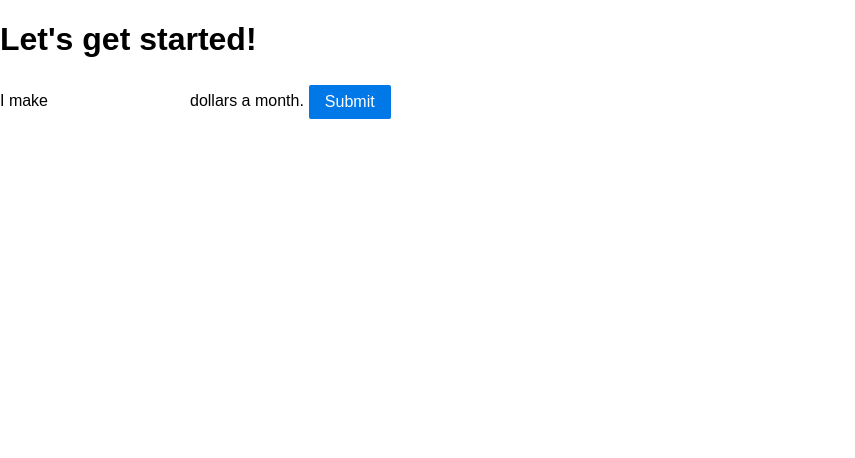
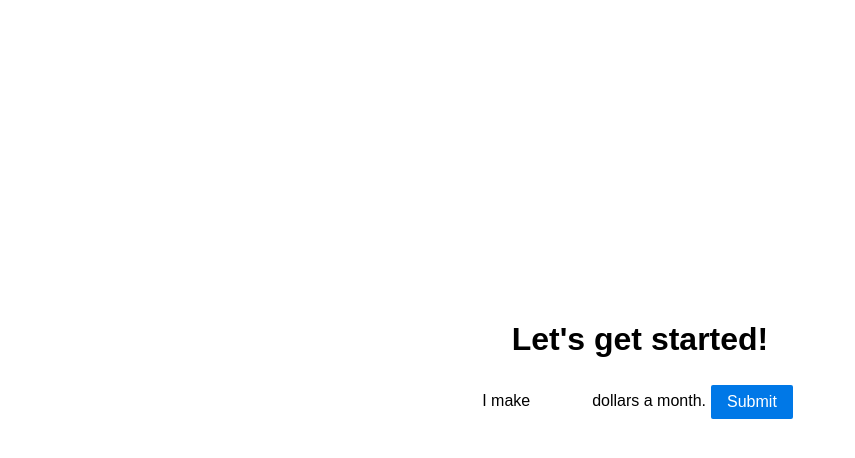
Before and after one commit to thinkful-ei18/adrian-budget-app, a React (Create React App) app: page /onboarding-income in a window 1280 px wide. Shown: the top 458 px of the page, without its empty margins (0-855 px from the left). Built offline with nearby package versions, Linux system fonts and the light colour scheme; no server answers.

Commit message:
finalize css for income onboarding

```diff
--- a/src/components/income.css
+++ b/src/components/income.css
@@ -1,15 +1,18 @@
-budget-income {
-  width: 50%;
-  height: 100px;
+.budget-income {
+  width: 25%;
+  height: 25%;
+  text-align: center;
+
   position: absolute;
   top:0;
   bottom: 0;
   left: 0;
   right: 0;
+
   margin: auto;
 }
 
-budget-income > p, input, button {
+.budget-income > p, input, button {
   margin: 5px;
 }
 
@@ -26,7 +29,7 @@ input[type="number"]
   background: transparent;
   border: none;
   text-align: center;
-  width: 10%;
+  width: 15%;
 }
 
 button {
--- a/src/components/income.js
+++ b/src/components/income.js
@@ -18,7 +18,7 @@ return (
     <main className="budget-income">
       <h1>Let's get started!</h1>
         <form onSubmit={this.props.handleSubmit(value => this.onSubmit(value))}>
-        <p>I make</p>
+        <p>I make
           <Field
             name="monthlyIncome"
             label="Monthly Income"
@@ -26,7 +26,7 @@ return (
             component="input"
             validate={[required, nonEmpty, numbersOnly]}
           />
-          <p>dollars a month.</p>
+          dollars a month.</p>
           <button className="pure-button pure-button-primary" type="submit">Submit</button>
         </form>
     </main>
--- a/src/index.js
+++ b/src/index.js
@@ -6,6 +6,8 @@ import App from './App';
 import store from './store';
 import './index.css';
 import { BrowserRouter as Router } from 'react-router-dom';
+
+
 ReactDOM.render(
 <Router>
   <Provider store={store}>
```
